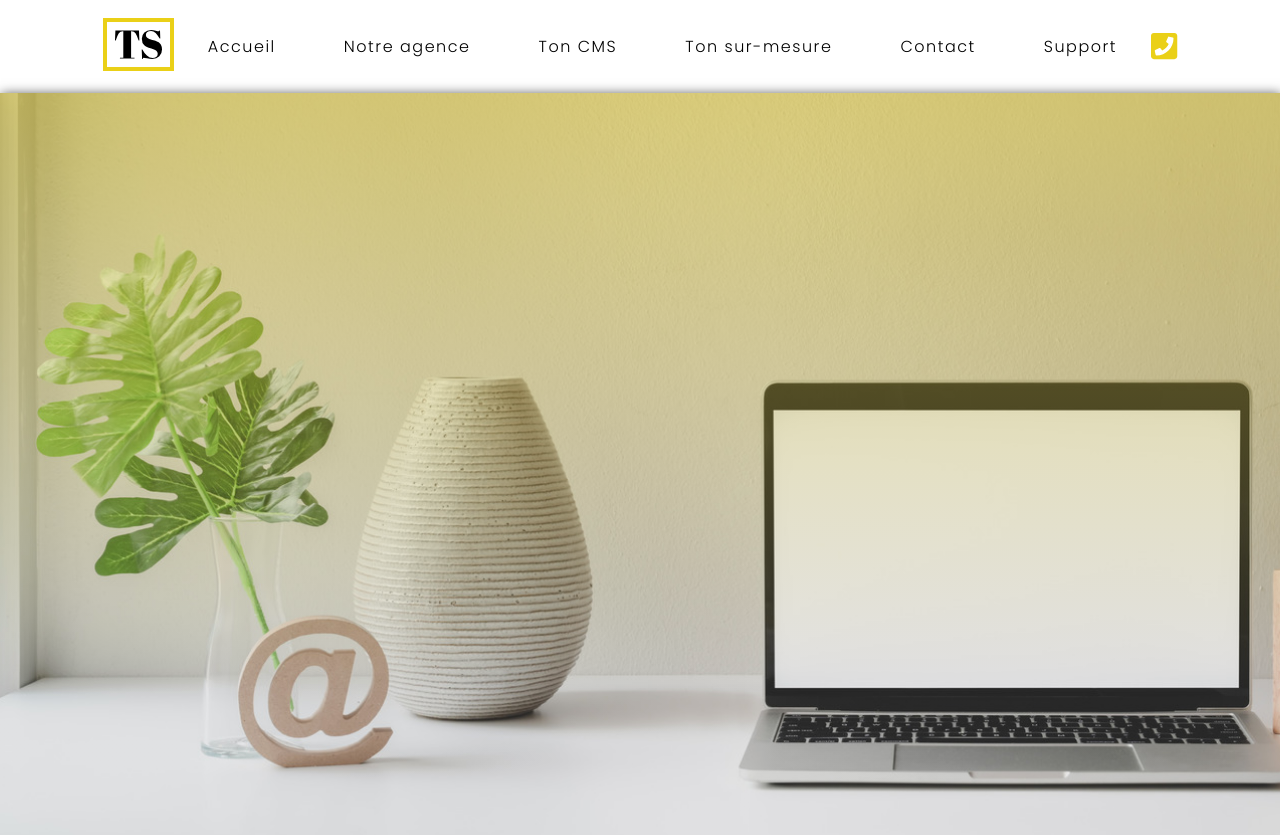
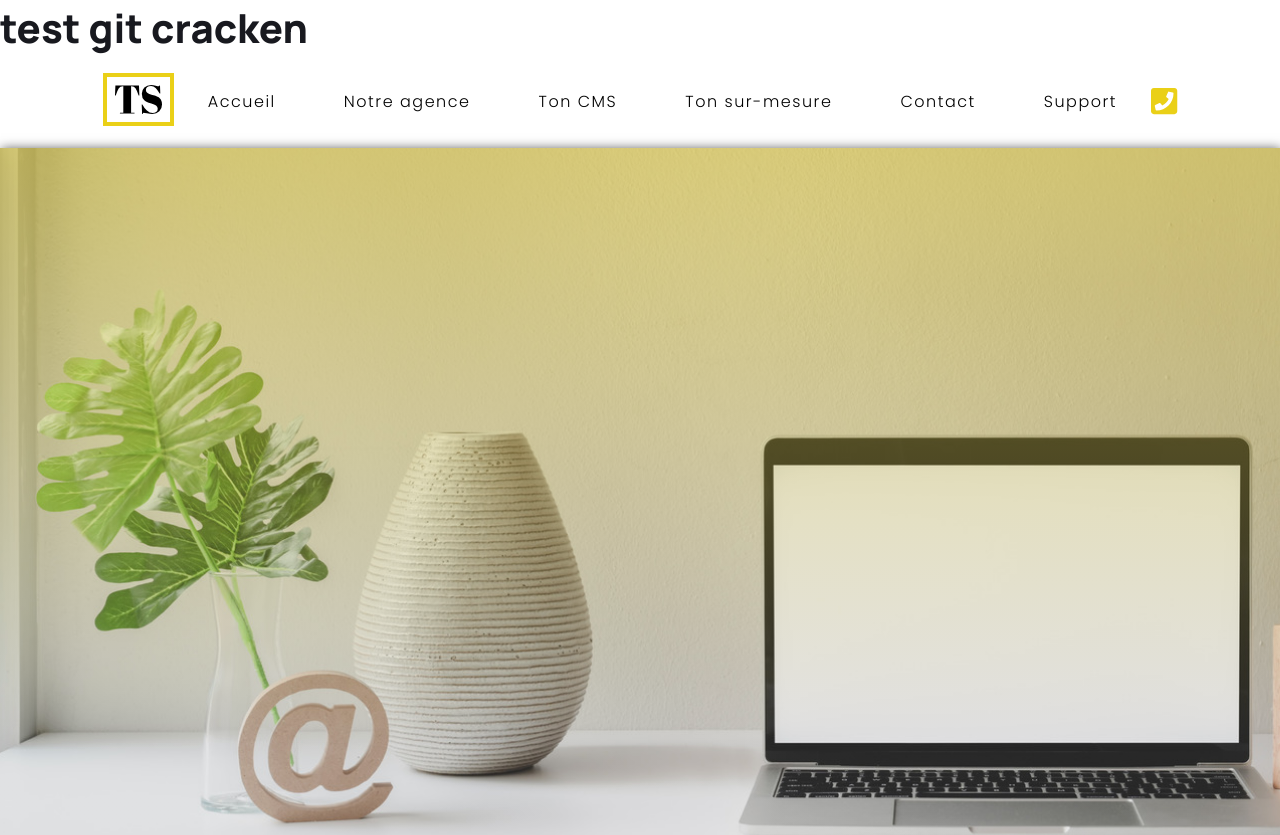
Before and after one commit to Kadem9/tonsite, a plain HTML site: page index.html in a window 1280 px wide. Shown: the top 835 px of the page. Drawn offline with Linux system fonts and the light colour scheme.

Commit message:
test git cracken

```diff
--- a/index.html
+++ b/index.html
@@ -15,6 +15,7 @@
 
     <!-- MENU -->
     <header>
+        <h1>test git cracken</h1>
 
         <nav id="menu">
             <div class="logo"><img src="./image/logo.svg" alt="logo"></div>
```
